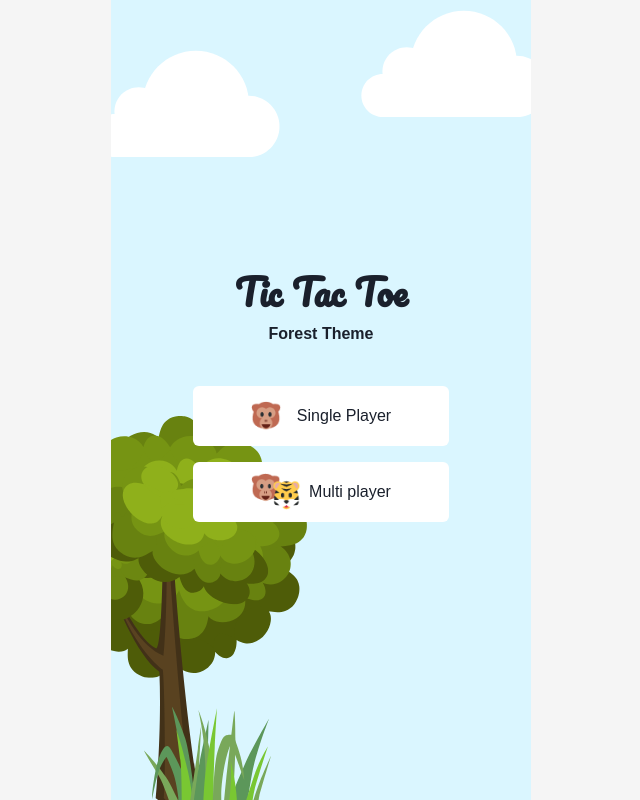
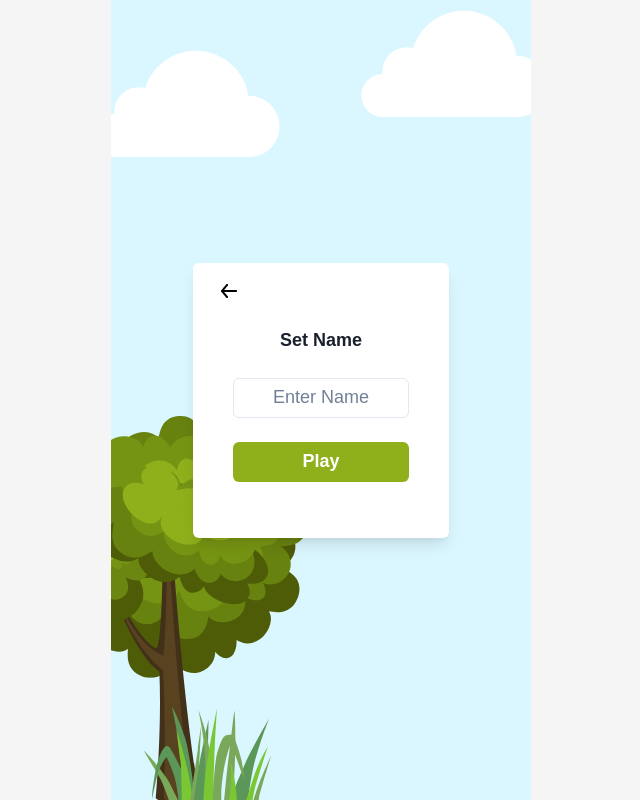
Before and after one commit to felixiho/tic-tac-toe, a Next.js app: page / in a window 1280 px wide. Both pictures are taken after a click on the button "Single Player". Shown: the whole page, without its empty margins (319-959 px from the left). Built offline with nearby package versions, Linux system fonts and the light colour scheme; a web font is replaced by a local one.

Commit message:
name validation

```diff
--- /dev/null
+++ b/src/components/Overlay.tsx
@@ -0,0 +1,14 @@
+import { ModalOverlay } from "@chakra-ui/react";
+
+const Overlay = () => {
+  return (
+    <ModalOverlay
+      bg="transparent"
+      backdropFilter="auto"
+      backdropInvert="0%"
+      backdropBlur="0px"
+    />
+  );
+};
+
+export default Overlay;
--- /dev/null
+++ b/src/modules/auth/SingleAuth.tsx
@@ -0,0 +1,78 @@
+import Overlay from "@/components/Overlay";
+import { Flex, Text, Box } from "@chakra-ui/layout";
+import {
+  Button,
+  Modal,
+  ModalOverlay,
+  ModalContent,
+  ModalHeader,
+  ModalBody,
+  Input,
+  Image,
+} from "@chakra-ui/react";
+import { useState } from "react";
+
+const SingleAuth = ({
+  isOpen,
+  onClose,
+  setName,
+}: {
+  isOpen: boolean;
+  onClose: any
+  setName: (a:string) => void
+}) => {
+  const [playerName, setPlayerName] = useState("")
+  const playGame = () => {
+    if (playerName.length > 2){
+      setName(playerName)
+      onClose("board")
+    }
+  }
+
+
+  return (
+    <Modal
+      isCentered
+      onClose={onClose}
+      isOpen={isOpen}
+      motionPreset="slideInBottom"
+      size={"xs"}
+    >
+      <Overlay />
+      <ModalOverlay />
+      <ModalContent maxW={"256px"}>
+        <ModalHeader>
+          <Image onClick={() => onClose("")} alt="back button" src="/back.png" />
+        </ModalHeader>
+        <ModalBody>
+          <Flex w="full" justifyContent={"center"} flexDir={"column"} px={4}>
+            <Text fontSize={"lg"} fontWeight={"semibold"} textAlign={"center"}>
+              Set Name
+            </Text>
+            <Input
+              _focusVisible={{ outline: "none" }}
+              textAlign={"center"}
+              fontSize={"lg"}
+              placeholder="Enter Name"
+              mt={6}
+              onChange={(e) => setPlayerName(e.target.value)}
+            />
+            <Button
+              _hover={{ background: "#8FB01B" }}
+              fontSize={"lg"}
+              color="white"
+              bg="#8FB01B"
+              mt={6}
+              mb={12}
+              onClick={playGame}
+            >
+              Play
+            </Button>
+          </Flex>
+        </ModalBody>
+      </ModalContent>
+    </Modal>
+  );
+};
+
+export default SingleAuth;
--- /dev/null
+++ b/src/modules/board/Board.tsx
@@ -0,0 +1,49 @@
+import Overlay from "@/components/Overlay";
+import { Flex, Text, Box } from "@chakra-ui/layout";
+import {
+  Button,
+  Modal,
+  ModalOverlay,
+  ModalContent,
+  ModalHeader,
+  ModalBody,
+  Input,
+  Image,
+} from "@chakra-ui/react";
+import { useState } from "react";
+
+const Board = ({
+  isOpen,
+  onClose,
+}: {
+  isOpen: boolean;
+  onClose: any
+}) => {
+  return (
+    <Modal
+      isCentered
+      onClose={() => onClose("")}
+      isOpen={isOpen}
+      motionPreset="slideInBottom"
+      size={"sm"}
+    >
+      <Overlay />
+      <ModalOverlay />
+      <ModalContent maxW={"342px"}>
+        <ModalHeader display={"flex"} justifyContent={"space-between"}>
+          <Image onClick={() => onClose("single")} alt="back button" src="/back.png" />
+          <Image onClick={onClose} alt="back button" src="/refresh.png" />
+        </ModalHeader>
+        <ModalBody>
+          <Flex w="full" justifyContent={"center"} flexDir={"column"} px={4}>
+            <Box height={"326px"}>
+              asdfasdf
+            </Box>
+          </Flex>
+        </ModalBody>
+      </ModalContent>
+    </Modal>
+  );
+};
+
+export default Board;
--- a/src/pages/_app.tsx
+++ b/src/pages/_app.tsx
@@ -5,6 +5,7 @@ import { ChakraProvider } from "@chakra-ui/react";
 import type { AppProps } from "next/app";
 import '@fontsource/pacifico/400.css'
 import '@fontsource/love-ya-like-a-sister/400.css'
+import '../styles/globals.css'
 
 
 export type NextPageWithLayout<P = {}, IP = P> = NextPage<P, IP> & {
--- a/src/pages/index.tsx
+++ b/src/pages/index.tsx
@@ -3,13 +3,16 @@ import { Box, Flex } from "@chakra-ui/react";
 import Background from "@/components/Background";
 import Welcome from "@/components/Welcome";
 import { useEffect, useState } from "react";
+import SingleAuth from "@/modules/auth/SingleAuth";
+import Board from "@/modules/board/Board";
 
 export default function Home() {
   const [modal, setModal] = useState("");
+  const [player1, setPlayer1] = useState("");
 
   useEffect(() => {
-    console.log(modal)
-  }, [modal])
+    console.log(modal);
+  }, [modal]);
   return (
     <>
       <Head>
@@ -26,9 +29,16 @@ export default function Home() {
           alignItems={"center"}
         >
           <Background>
-            <Welcome setModal={ setModal} />
+            <Welcome setModal={setModal} />
           </Background>
         </Flex>
+
+        <SingleAuth
+          setName={setPlayer1}
+          isOpen={modal === "single"}
+          onClose={setModal}
+        />
+        <Board isOpen={modal === "board"} onClose={setModal} />
       </Box>
     </>
   );
--- a/src/styles/Home.module.css
+++ b/src/styles/Home.module.css
@@ -1,229 +1,3 @@
-.main {
-  display: flex;
-  flex-direction: column;
-  justify-content: space-between;
-  align-items: center;
-  padding: 6rem;
-  min-height: 100vh;
+.chakra-modal__overlay{
+
 }
-
-.description {
-  display: inherit;
-  justify-content: inherit;
-  align-items: inherit;
-  font-size: 0.85rem;
-  max-width: var(--max-width);
-  width: 100%;
-  z-index: 2;
-  font-family: var(--font-mono);
-}
-
-.description a {
-  display: flex;
-  justify-content: center;
-  align-items: center;
-  gap: 0.5rem;
-}
-
-.description p {
-  position: relative;
-  margin: 0;
-  padding: 1rem;
-  background-color: rgba(var(--callout-rgb), 0.5);
-  border: 1px solid rgba(var(--callout-border-rgb), 0.3);
-  border-radius: var(--border-radius);
-}
-
-.code {
-  font-weight: 700;
-  font-family: var(--font-mono);
-}
-
-.grid {
-  display: grid;
-  grid-template-columns: repeat(4, minmax(25%, auto));
-  width: var(--max-width);
-  max-width: 100%;
-}
-
-.card {
-  padding: 1rem 1.2rem;
-  border-radius: var(--border-radius);
-  background: rgba(var(--card-rgb), 0);
-  border: 1px solid rgba(var(--card-border-rgb), 0);
-  transition: background 200ms, border 200ms;
-}
-
-.card span {
-  display: inline-block;
-  transition: transform 200ms;
-}
-
-.card h2 {
-  font-weight: 600;
-  margin-bottom: 0.7rem;
-}
-
-.card p {
-  margin: 0;
-  opacity: 0.6;
-  font-size: 0.9rem;
-  line-height: 1.5;
-  max-width: 30ch;
-}
-
-.center {
-  display: flex;
-  justify-content: center;
-  align-items: center;
-  position: relative;
-  padding: 4rem 0;
-}
-
-.center::before {
-  background: var(--secondary-glow);
-  border-radius: 50%;
-  width: 480px;
-  height: 360px;
-  margin-left: -400px;
-}
-
-.center::after {
-  background: var(--primary-glow);
-  width: 240px;
-  height: 180px;
-  z-index: -1;
-}
-
-.center::before,
-.center::after {
-  content: '';
-  left: 50%;
-  position: absolute;
-  filter: blur(45px);
-  transform: translateZ(0);
-}
-
-.logo {
-  position: relative;
-}
-/* Enable hover only on non-touch devices */
-@media (hover: hover) and (pointer: fine) {
-  .card:hover {
-    background: rgba(var(--card-rgb), 0.1);
-    border: 1px solid rgba(var(--card-border-rgb), 0.15);
-  }
-
-  .card:hover span {
-    transform: translateX(4px);
-  }
-}
-
-@media (prefers-reduced-motion) {
-  .card:hover span {
-    transform: none;
-  }
-}
-
-/* Mobile */
-@media (max-width: 700px) {
-  .content {
-    padding: 4rem;
-  }
-
-  .grid {
-    grid-template-columns: 1fr;
-    margin-bottom: 120px;
-    max-width: 320px;
-    text-align: center;
-  }
-
-  .card {
-    padding: 1rem 2.5rem;
-  }
-
-  .card h2 {
-    margin-bottom: 0.5rem;
-  }
-
-  .center {
-    padding: 8rem 0 6rem;
-  }
-
-  .center::before {
-    transform: none;
-    height: 300px;
-  }
-
-  .description {
-    font-size: 0.8rem;
-  }
-
-  .description a {
-    padding: 1rem;
-  }
-
-  .description p,
-  .description div {
-    display: flex;
-    justify-content: center;
-    position: fixed;
-    width: 100%;
-  }
-
-  .description p {
-    align-items: center;
-    inset: 0 0 auto;
-    padding: 2rem 1rem 1.4rem;
-    border-radius: 0;
-    border: none;
-    border-bottom: 1px solid rgba(var(--callout-border-rgb), 0.25);
-    background: linear-gradient(
-      to bottom,
-      rgba(var(--background-start-rgb), 1),
-      rgba(var(--callout-rgb), 0.5)
-    );
-    background-clip: padding-box;
-    backdrop-filter: blur(24px);
-  }
-
-  .description div {
-    align-items: flex-end;
-    pointer-events: none;
-    inset: auto 0 0;
-    padding: 2rem;
-    height: 200px;
-    background: linear-gradient(
-      to bottom,
-      transparent 0%,
-      rgb(var(--background-end-rgb)) 40%
-    );
-    z-index: 1;
-  }
-}
-
-/* Tablet and Smaller Desktop */
-@media (min-width: 701px) and (max-width: 1120px) {
-  .grid {
-    grid-template-columns: repeat(2, 50%);
-  }
-}
-
-@media (prefers-color-scheme: dark) {
-  .vercelLogo {
-    filter: invert(1);
-  }
-
-  .logo {
-    filter: invert(1) drop-shadow(0 0 0.3rem #ffffff70);
-  }
-}
-
-@keyframes rotate {
-  from {
-    transform: rotate(360deg);
-  }
-  to {
-    transform: rotate(0deg);
-  }
-}
--- a/src/styles/globals.css
+++ b/src/styles/globals.css
@@ -1,107 +1,3 @@
-:root {
-  --max-width: 1100px;
-  --border-radius: 12px;
-  --font-mono: ui-monospace, Menlo, Monaco, 'Cascadia Mono', 'Segoe UI Mono',
-    'Roboto Mono', 'Oxygen Mono', 'Ubuntu Monospace', 'Source Code Pro',
-    'Fira Mono', 'Droid Sans Mono', 'Courier New', monospace;
-
-  --foreground-rgb: 0, 0, 0;
-  --background-start-rgb: 214, 219, 220;
-  --background-end-rgb: 255, 255, 255;
-
-  --primary-glow: conic-gradient(
-    from 180deg at 50% 50%,
-    #16abff33 0deg,
-    #0885ff33 55deg,
-    #54d6ff33 120deg,
-    #0071ff33 160deg,
-    transparent 360deg
-  );
-  --secondary-glow: radial-gradient(
-    rgba(255, 255, 255, 1),
-    rgba(255, 255, 255, 0)
-  );
-
-  --tile-start-rgb: 239, 245, 249;
-  --tile-end-rgb: 228, 232, 233;
-  --tile-border: conic-gradient(
-    #00000080,
-    #00000040,
-    #00000030,
-    #00000020,
-    #00000010,
-    #00000010,
-    #00000080
-  );
-
-  --callout-rgb: 238, 240, 241;
-  --callout-border-rgb: 172, 175, 176;
-  --card-rgb: 180, 185, 188;
-  --card-border-rgb: 131, 134, 135;
+.chakra-modal__overlay{
+  background: transparent !important;
 }
-
-@media (prefers-color-scheme: dark) {
-  :root {
-    --foreground-rgb: 255, 255, 255;
-    --background-start-rgb: 0, 0, 0;
-    --background-end-rgb: 0, 0, 0;
-
-    --primary-glow: radial-gradient(rgba(1, 65, 255, 0.4), rgba(1, 65, 255, 0));
-    --secondary-glow: linear-gradient(
-      to bottom right,
-      rgba(1, 65, 255, 0),
-      rgba(1, 65, 255, 0),
-      rgba(1, 65, 255, 0.3)
-    );
-
-    --tile-start-rgb: 2, 13, 46;
-    --tile-end-rgb: 2, 5, 19;
-    --tile-border: conic-gradient(
-      #ffffff80,
-      #ffffff40,
-      #ffffff30,
-      #ffffff20,
-      #ffffff10,
-      #ffffff10,
-      #ffffff80
-    );
-
-    --callout-rgb: 20, 20, 20;
-    --callout-border-rgb: 108, 108, 108;
-    --card-rgb: 100, 100, 100;
-    --card-border-rgb: 200, 200, 200;
-  }
-}
-
-* {
-  box-sizing: border-box;
-  padding: 0;
-  margin: 0;
-}
-
-html,
-body {
-  max-width: 100vw;
-  overflow-x: hidden;
-}
-
-body {
-  color: rgb(var(--foreground-rgb));
-  background: linear-gradient(
-      to bottom,
-      transparent,
-      rgb(var(--background-end-rgb))
-    )
-    rgb(var(--background-start-rgb));
-}
-
-a {
-  color: inherit;
-  text-decoration: none;
-}
-
-@media (prefers-color-scheme: dark) {
-  html {
-    color-scheme: dark;
-  }
-}
```
Also changed, not shown: public/back.png (added), public/refresh.png (added).
